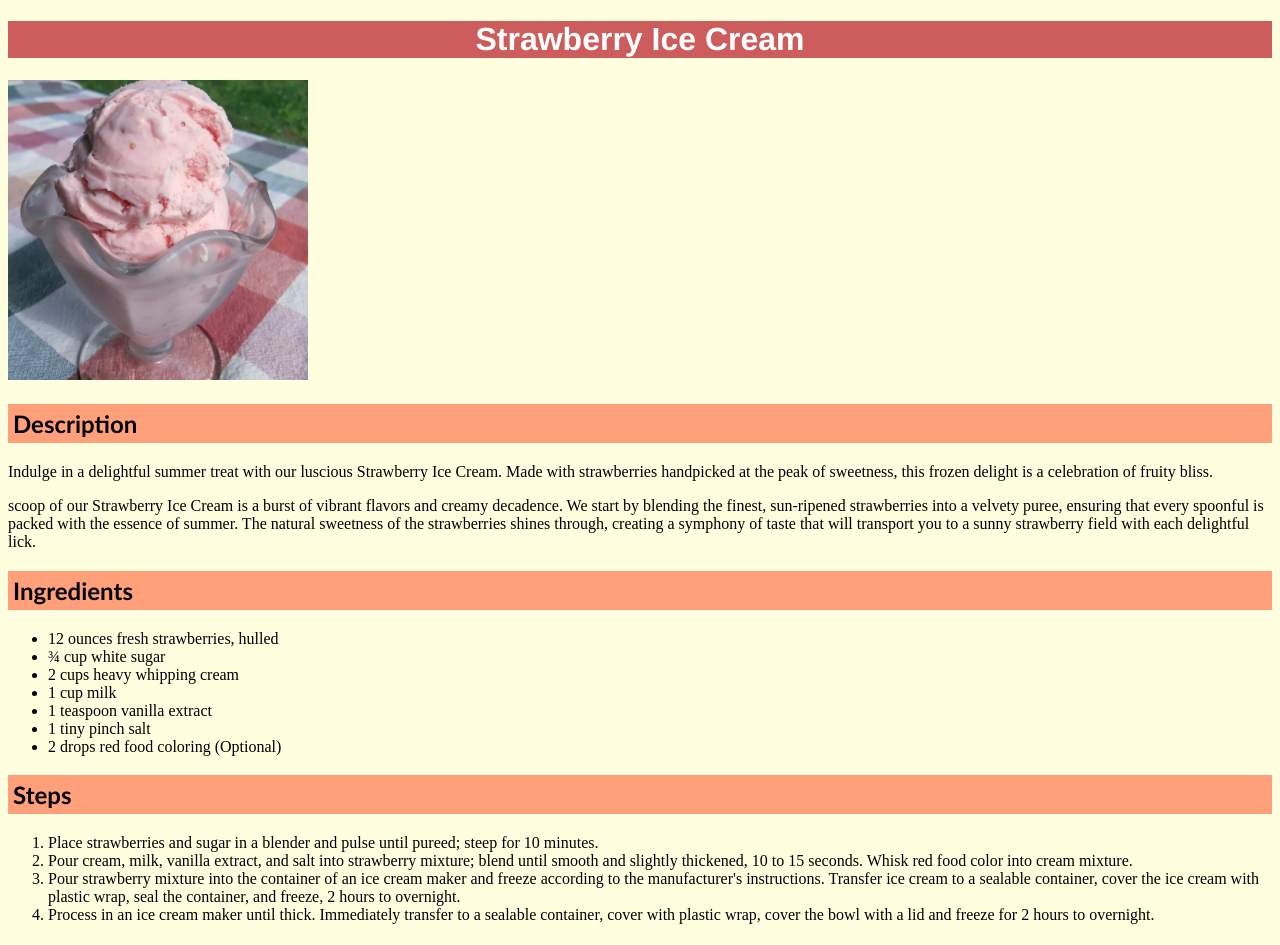
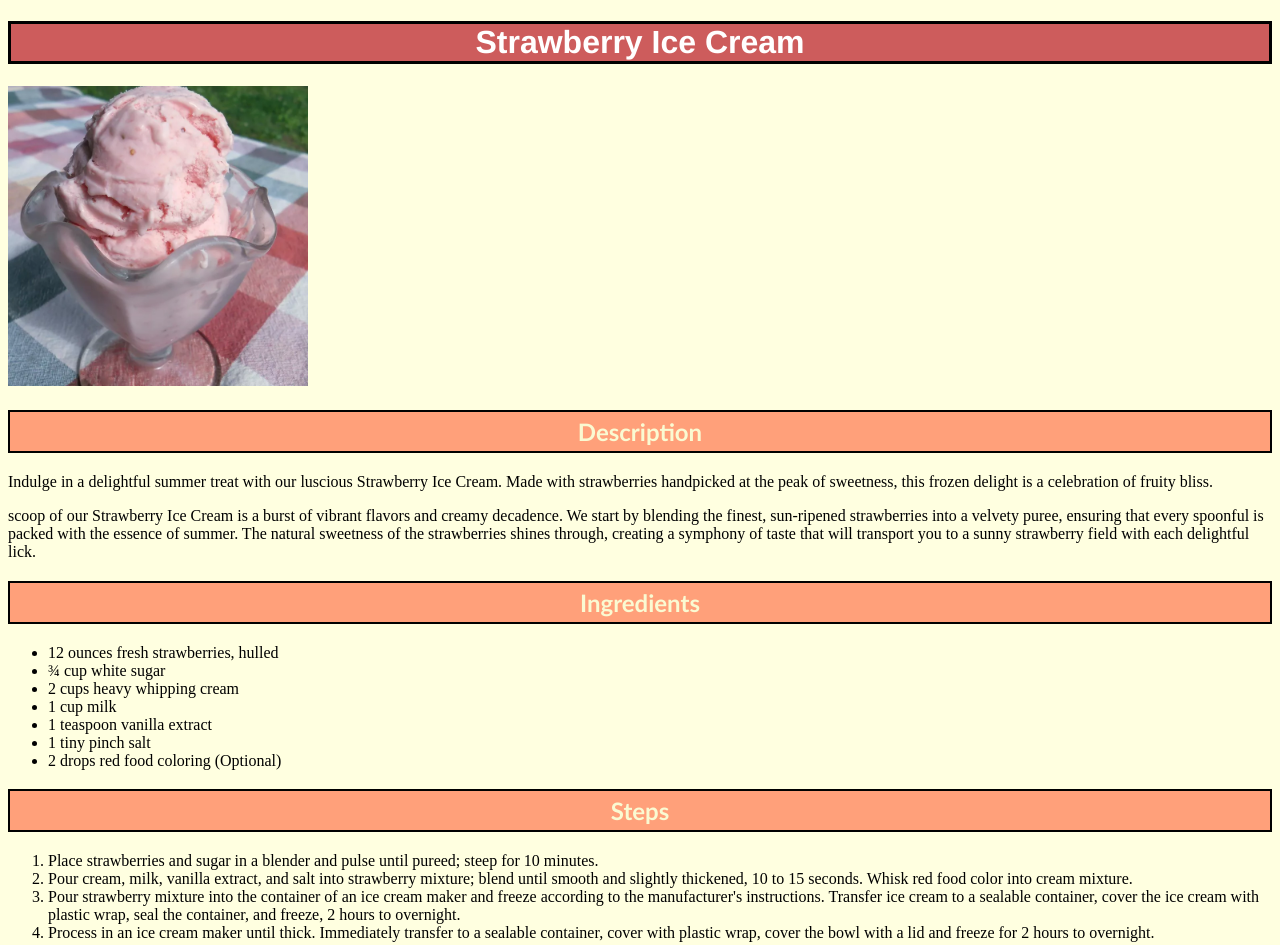
Before and after one commit to Perg01/odin-recipes, a plain HTML site: page recipes/strawberry-ice-cream.html in a window 1280 px wide. Drawn offline with Linux system fonts and the light colour scheme.

Commit message:
Added border and background color to h2 headings in the specific recipe pages

```diff
--- a/recipes/style.css
+++ b/recipes/style.css
@@ -4,6 +4,7 @@
     font-weight: bold;
     text-align:center;
     background-color:indianred;
+    border: 3px solid black;
 }
 
 .cat-image {
@@ -54,6 +55,10 @@ h2 {
     display: block;
     padding: 5px;
     background-color:lightsalmon;
+    border: 2px solid black;
+    text-align: center;
+    color: lightgoldenrodyellow;
+    font-weight: bold;
 }
 h3 {
     margin-left: 30px;
```
